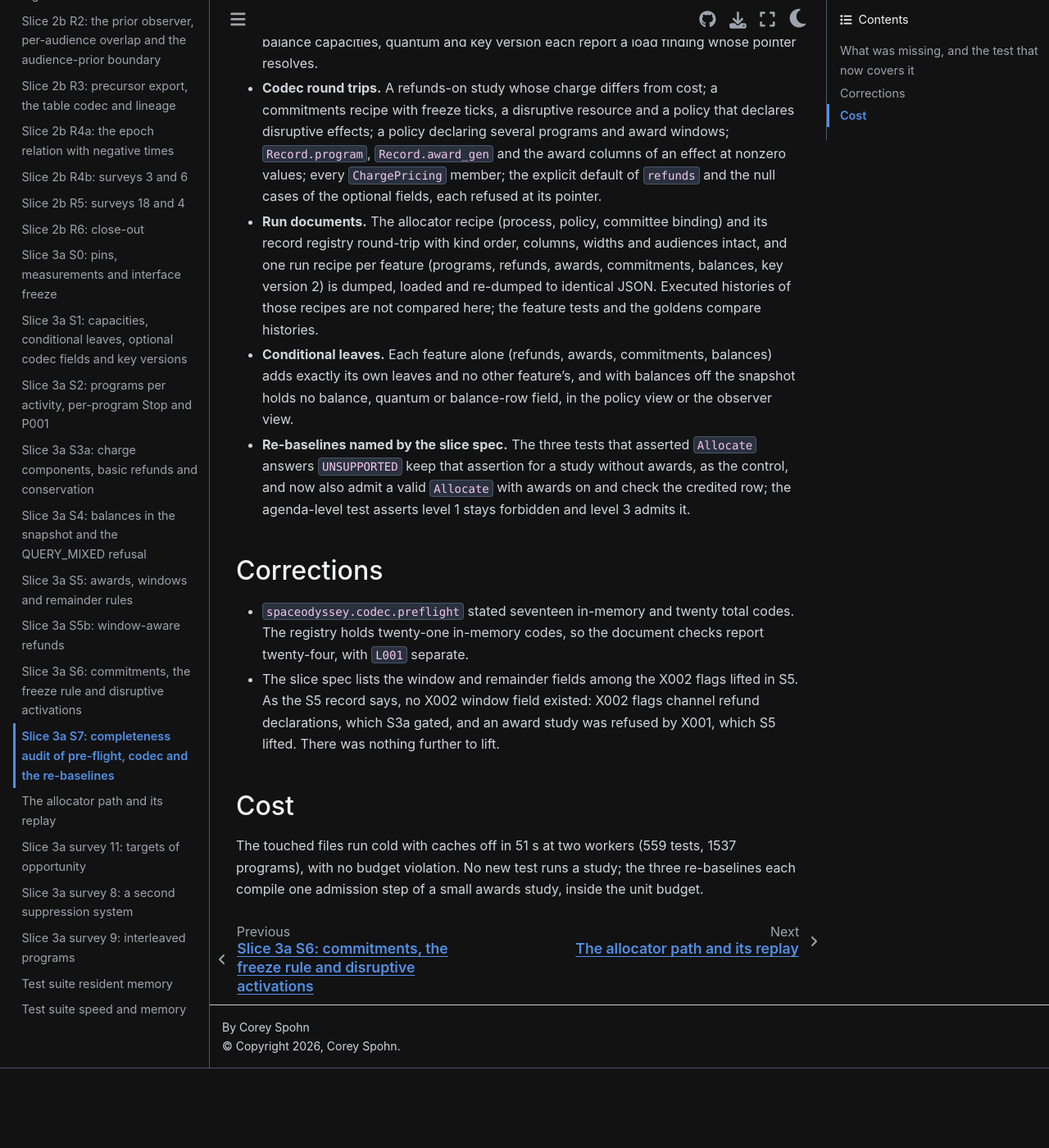
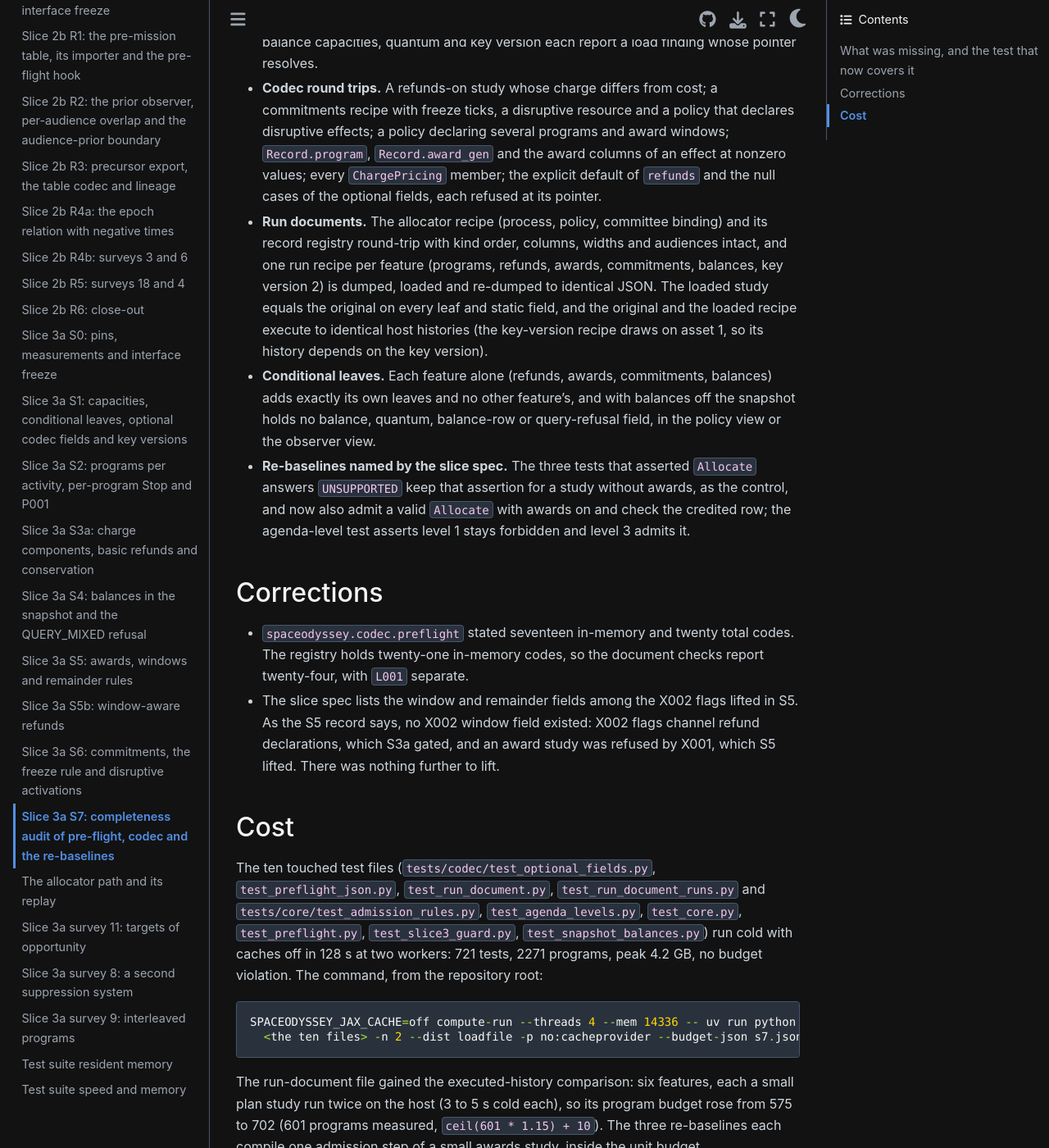
Before and after one commit to CoreySpohn/spaceodyssey, a Sphinx documentation site: the page built from docs/changes/slice-3a-s7.md, in a window 1280 px wide and 1400 px high, scrolled down 841 px. Shown: the whole window at 82% size. Built offline with Sphinx 7.4.7 and the Sphinx Book theme 1.1.4, drawn with Linux system fonts in a browser that asks for light colours; pages that are not in the unit, such as notebooks, are missing from menus; before the commit the page ends 2144 px from its top, so only the background shows below that.

Commit message:
docs(codec): record the S7 review fixes and the measured test cost

````diff
--- a/docs/changes/slice-3a-s7.md
+++ b/docs/changes/slice-3a-s7.md
@@ -35,11 +35,14 @@ codec round-trip it exactly, and is it absent when its feature is off.
 - **Run documents.** The allocator recipe (process, policy, committee binding) and its
   record registry round-trip with kind order, columns, widths and audiences intact, and one
   run recipe per feature (programs, refunds, awards, commitments, balances, key version 2)
-  is dumped, loaded and re-dumped to identical JSON. Executed histories of those recipes are
-  not compared here; the feature tests and the goldens compare histories.
+  is dumped, loaded and re-dumped to identical JSON. The loaded study equals the original on
+  every leaf and static field, and the original and the loaded recipe execute to identical
+  host histories (the key-version recipe draws on asset 1, so its history depends on the key
+  version).
 - **Conditional leaves.** Each feature alone (refunds, awards, commitments, balances) adds
   exactly its own leaves and no other feature's, and with balances off the snapshot holds no
-  balance, quantum or balance-row field, in the policy view or the observer view.
+  balance, quantum, balance-row or query-refusal field, in the policy view or the observer
+  view.
 - **Re-baselines named by the slice spec.** The three tests that asserted `Allocate` answers
   `UNSUPPORTED` keep that assertion for a study without awards, as the control, and now also
   admit a valid `Allocate` with awards on and check the credited row; the agenda-level test
@@ -57,6 +60,19 @@ codec round-trip it exactly, and is it absent when its feature is off.
 
 ## Cost
 
-The touched files run cold with caches off in 51 s at two workers (559 tests, 1537
-programs), with no budget violation. No new test runs a study; the three re-baselines each
-compile one admission step of a small awards study, inside the unit budget.
+The ten touched test files (`tests/codec/test_optional_fields.py`,
+`test_preflight_json.py`, `test_run_document.py`, `test_run_document_runs.py` and
+`tests/core/test_admission_rules.py`, `test_agenda_levels.py`, `test_core.py`,
+`test_preflight.py`, `test_slice3_guard.py`, `test_snapshot_balances.py`) run cold with
+caches off in 128 s at two workers: 721 tests, 2271 programs, peak 4.2 GB, no budget
+violation. The command, from the repository root:
+
+```
+SPACEODYSSEY_JAX_CACHE=off compute-run --threads 4 --mem 14336 -- uv run python -m pytest \
+  <the ten files> -n 2 --dist loadfile -p no:cacheprovider --budget-json s7.json
+```
+
+The run-document file gained the executed-history comparison: six features, each a small
+plan study run twice on the host (3 to 5 s cold each), so its program budget rose from 575 to
+702 (601 programs measured, `ceil(601 * 1.15) + 10`). The three re-baselines each compile one
+admission step of a small awards study, inside the unit budget.
````
